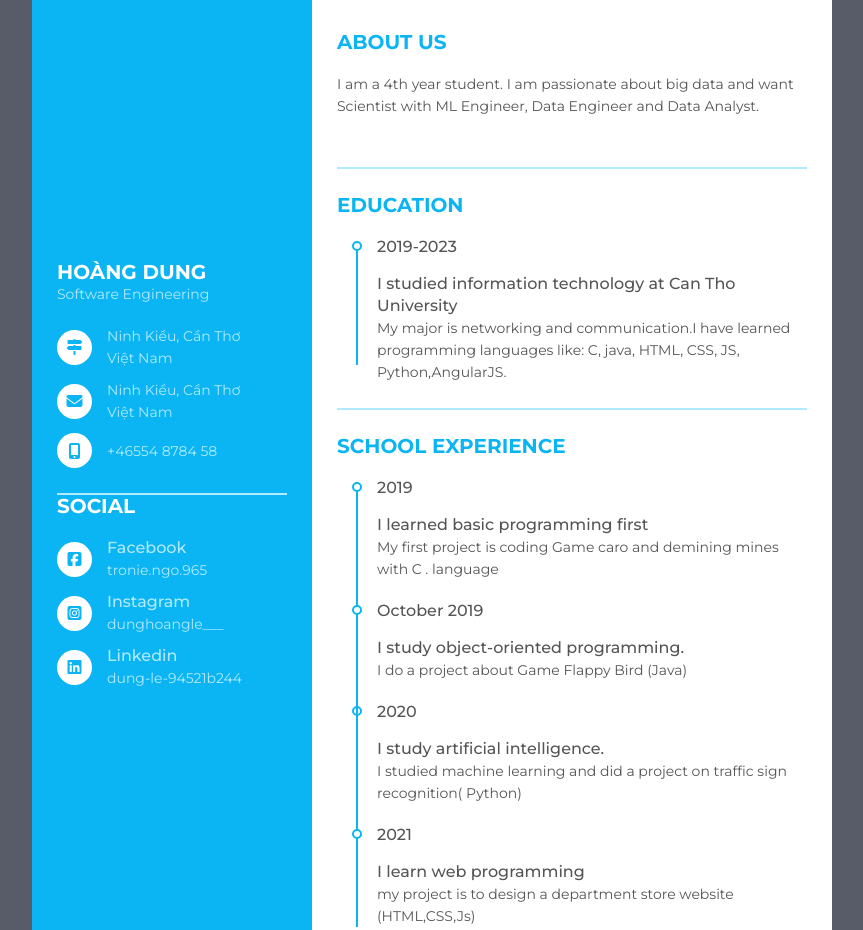
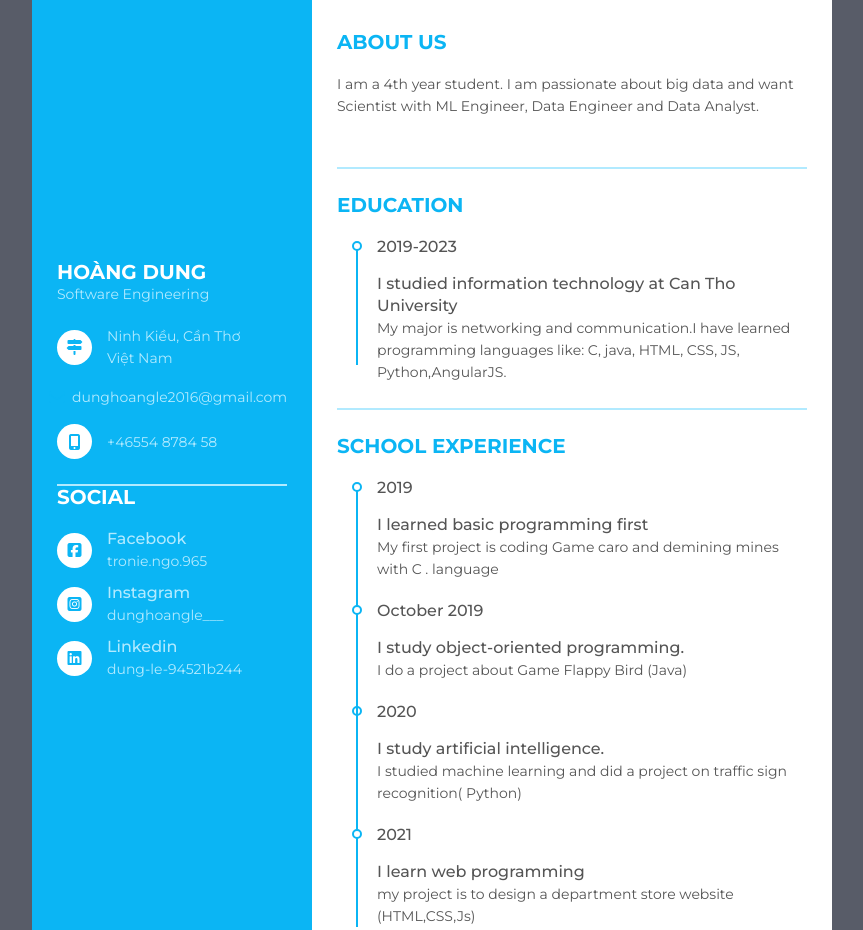
Before and after one commit to hoangdungmmary/index.html, a plain HTML site: page index.html in a window 1280 px wide. Shown: the part 94-1024 px from the top of the page, without its empty margins (208-1071 px from the left). Drawn offline with Linux system fonts and the light colour scheme.

Commit message:
update file index.html

```diff
--- a/index.html
+++ b/index.html
@@ -35,7 +35,7 @@
                             <i class="fas fa-envelope"></i>
                         </div>
                         <div class="data">
-                            Ninh Kiều, Cần Thơ <br/> Việt Nam
+                           dunghoangle2016@gmail.com
                         </div>
                     </li>
                     <li>
```
